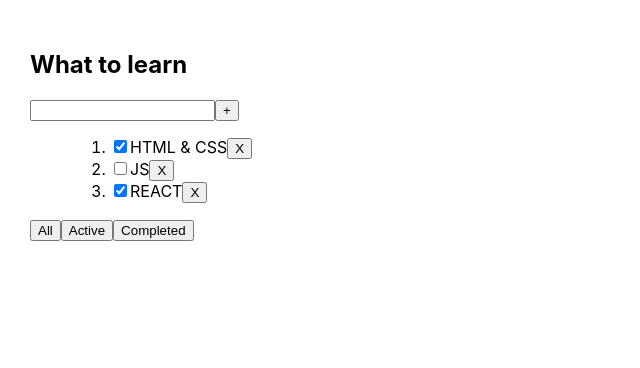
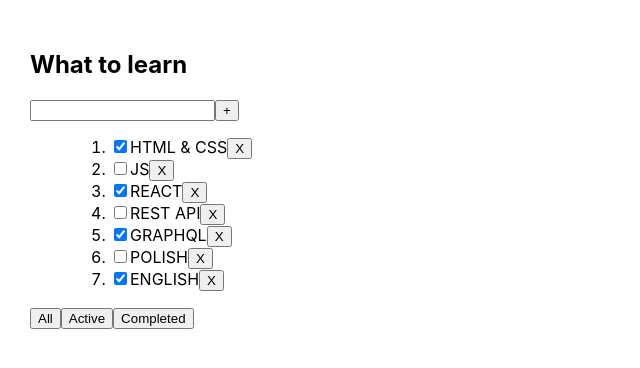
Before and after one commit to TanyaDanilovich/todolist-ts, a React (Create React App) app: page / in a window 1280 px wide. Shown: the top 368 px of the page, without its empty margins (0-640 px from the left). Built offline with nearby package versions, Linux system fonts and the light colour scheme.

Commit message:
lesson 3

```diff
--- a/package.json
+++ b/package.json
@@ -10,10 +10,12 @@
     "@types/node": "^12.0.0",
     "@types/react": "^16.9.0",
     "@types/react-dom": "^16.9.0",
+    "@types/uuid": "^8.3.4",
     "react": "^16.13.1",
     "react-dom": "^16.13.1",
     "react-scripts": "3.4.1",
-    "typescript": "~3.7.2"
+    "typescript": "~3.7.2",
+    "uuid": "^9.0.0"
   },
   "scripts": {
     "start": "react-scripts start",
--- a/src/App.tsx
+++ b/src/App.tsx
@@ -1,9 +1,10 @@
 import React from 'react';
 import './App.css';
 import TodoList from './TodoList';
+import {v1} from 'uuid';
 
 export type TaskType = {
-    id: number
+    id: string
     title: string
     isDone: boolean
 }
@@ -14,15 +15,26 @@
     //BLL
     const todoListTitle: string = 'What to learn'
     const [tasksArray, setTasksArray] = React.useState<Array<TaskType>>([
-        {id: 1, title: 'HTML & CSS', isDone: true},
-        {id: 2, title: 'JS', isDone: false},
-        {id: 3, title: 'REACT', isDone: true}])
+        {id: v1(), title: 'HTML & CSS', isDone: true},
+        {id: v1(), title: 'JS', isDone: false},
+        {id: v1(), title: 'REACT', isDone: true},
+        {id: v1(), title: 'REST API', isDone: false},
+        {id: v1(), title: 'GRAPHQL', isDone: true},
+        {id: v1(), title: 'POLISH', isDone: false},
+        {id: v1(), title: 'ENGLISH', isDone: true}
+    ])
 
     const [filter, setFilter] = React.useState<FilerType>('all')
 
-    const removeTask = (taskId: number) => {
+    const removeTask = (taskId: string) => {
         const tasksArrayRemoved = tasksArray.filter((task) => task.id !== taskId)
         setTasksArray(tasksArrayRemoved)
+    }
+
+    const addTask = (title: string) => {
+        let newTask = {id: v1(), title: title, isDone: false}
+        let newTasks = [newTask, ...tasksArray]
+        setTasksArray(newTasks)
     }
 
     let filteredTask = tasksArray
@@ -36,11 +48,12 @@
     const changeFilter = (filterValue: FilerType) => {
         setFilter(filterValue)
     }
+
     //GUI
     return (
         <div className="App">
             <TodoList title={todoListTitle} tasks={filteredTask} removeTask={removeTask}
-                      changeFilter={changeFilter}/>
+                      changeFilter={changeFilter} addTask={addTask}/>
         </div>
     );
 }
--- a/src/TodoList.tsx
+++ b/src/TodoList.tsx
@@ -1,18 +1,21 @@
-import React from 'react';
+import React, {ChangeEvent, KeyboardEvent, useState} from 'react';
 import {FilerType, TaskType} from './App';
+
 
 type TodoListPropsType = {
     title: string
     tasks: Array<TaskType>
-    removeTask: (taskId: number) => void
+    removeTask: (taskId: string) => void
     changeFilter: (filterValue: FilerType) => void
+    addTask: (title: string) => void
 }
 const TodoList = (props: TodoListPropsType) => {
-
+    const [newTaskTitle, setNewTaskTitle] = useState('')
     const taskList =
         props.tasks.length ?
             <ol>
                 {props.tasks.map((task) => {
+                    //console.log(task.id)
                     return (
                         <li key={task.id}>
                             <input type="checkbox" checked={task.isDone}/>
@@ -27,13 +30,29 @@
             </ol>
             : <span>No tasks in task list</span>
 
-
+    const onChangeHandler = (e: ChangeEvent<HTMLInputElement>) => {
+        setNewTaskTitle(e.currentTarget.value)
+    }
+    const onKeyPressHandler = (e: KeyboardEvent<HTMLInputElement>) => {
+        if (e.ctrlKey && e.charCode === 13) {
+            props.addTask(newTaskTitle)
+            console.log(newTaskTitle)
+            setNewTaskTitle('')
+            console.log(newTaskTitle)
+        }
+    }
     return (
         <div>
             <h2>{props.title}</h2>
             <div>
-                <input/>
-                <button>+</button>
+                <input value={newTaskTitle} onChange={onChangeHandler} onKeyPress={onKeyPressHandler}/>
+                <button onClick={() => {
+                    props.addTask(newTaskTitle)
+                    console.log(newTaskTitle)
+                    setNewTaskTitle('')
+                    console.log(newTaskTitle)
+                }}>+
+                </button>
             </div>
             <ul>
                 {taskList}
```
Also changed, not shown: 1 other file (tests, documents, lock files or other folders).
